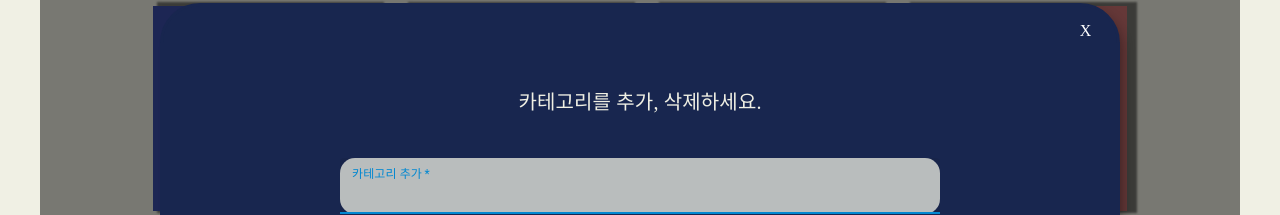
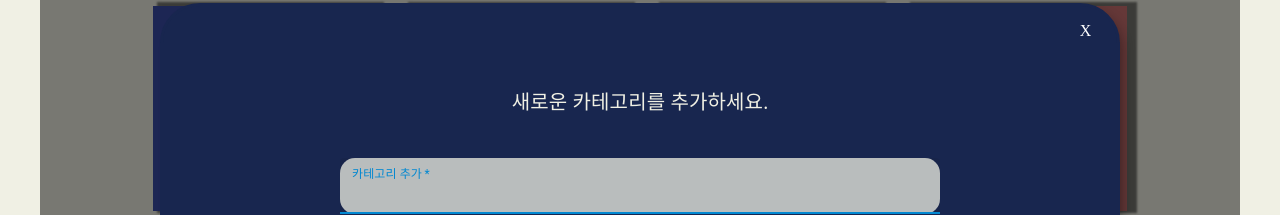
Before and after one commit to LikeLion-at-DGU/Univment_front, a React (Create React App) app: page /home in a window 1280 px wide. Both pictures are taken after a click on the element "카테고리 추가". Shown: the part 117-332 px from the top of the page. Built offline with nearby package versions, Linux system fonts and the light colour scheme; a web font is replaced by a local one.

Commit message:
[feat] Home AddCategoryModal added

```diff
--- a/src/components/CategoryModal.js
+++ b/src/components/AddCategoryModal.js
@@ -4,12 +4,12 @@ import React, { memo, useContext, useRef, useState } from "react";
 import { AuthContext } from "../context/AuthContext";
 import styles from "../static/css/Modal.module.css";
 
-const CategoryModal = ({ setCategoryModal }) => {
+const AddCategoryModal = ({ setAddCategoryModal }) => {
   const { category, setCategory } = useContext(AuthContext);
   // Modal
   const outSection = useRef();
   const closeModal = (e) => {
-    if (e.target === outSection.current) setCategoryModal(false);
+    if (e.target === outSection.current) setAddCategoryModal(false);
   };
   const onChange = (e) => {
     setCategory([e.target.value]);
@@ -38,7 +38,7 @@ const CategoryModal = ({ setCategoryModal }) => {
             transform: "translate(-50%, -50%)",
           }}
         >
-          <span className={styles.modalClose} onClick={() => setCategoryModal(false)}>
+          <span className={styles.modalClose} onClick={() => setAddCategoryModal(false)}>
             X
           </span>
           <Typography
@@ -48,7 +48,7 @@ const CategoryModal = ({ setCategoryModal }) => {
             color="#f0f0e4"
             marginTop={10}
           >
-            카테고리를 추가, 삭제하세요.
+            새로운 카테고리를 추가하세요.
           </Typography>
           <TextField
             autoFocus
@@ -104,4 +104,4 @@ const CategoryModal = ({ setCategoryModal }) => {
   );
 };
 
-export default memo(CategoryModal);
+export default memo(AddCategoryModal);
--- a/src/pages/Home.js
+++ b/src/pages/Home.js
@@ -3,7 +3,7 @@ import Header from "../components/Header";
 import { Button, Grid, Typography, Container } from "@mui/material/";
 import MypageComponent from "../components/MypageComponent";
 import axios from "axios";
-import CategoryModal from "../components/CategoryModal";
+import AddCategoryModal from "../components/AddCategoryModal";
 import { AuthContext } from "../context/AuthContext";
 
 // xs, extra-small: 0px
@@ -17,7 +17,7 @@ const Home = () => {
   //     console.log(response.data);
   //   });
   // }, []);
-  const [categoryModal, setCategoryModal] = useState(false);
+  const [addCategoryModal, setAddCategoryModal] = useState(false);
   const { category, setCategory } = useContext(AuthContext);
 
   const addCategory = [
@@ -46,7 +46,7 @@ const Home = () => {
         },
       }}
       onClick={() => {
-        setCategoryModal(true);
+        setAddCategoryModal(true);
       }}
     >
       <Typography sx={{ fontFamily: "Jeju Myeongjo", textAlign: "center" }}>
@@ -100,7 +100,7 @@ const Home = () => {
           {category.length < 9 ? [...categoryBook, addCategory] : [categoryBook]}
         </Grid>
       </Container>
-      {categoryModal && <CategoryModal setCategoryModal={setCategoryModal} />}
+      {addCategoryModal && <AddCategoryModal setAddCategoryModal={setAddCategoryModal} />}
       {/* <Button
         variant="contained"
         sx={{
```
